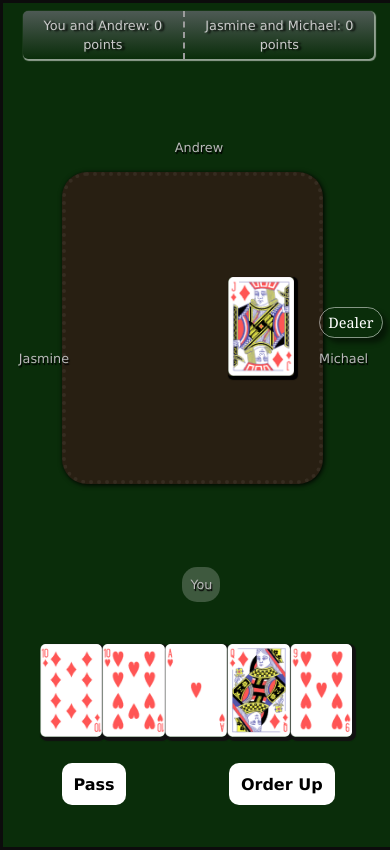
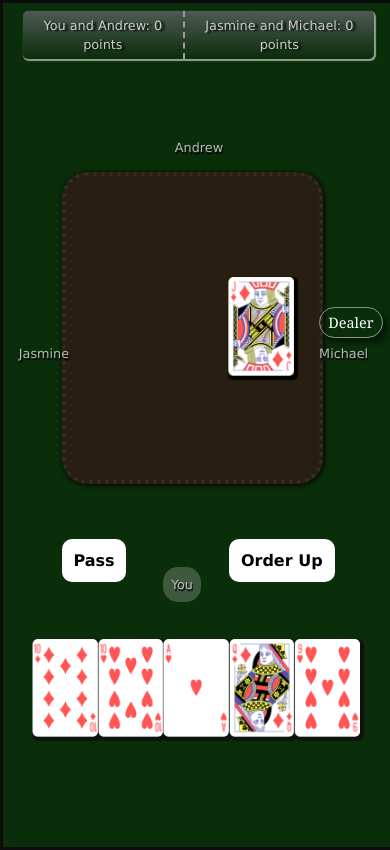
Before and after one commit to jasminealmassri/Euchre.Web, a React (Vite) app in the folder euchre-react/: page / in a window 390 px wide. Built offline with nearby package versions, Linux system fonts and the light colour scheme.

Commit message:
mobile view style fixesd

```diff
--- a/euchre-react/src/App.css
+++ b/euchre-react/src/App.css
@@ -30,6 +30,10 @@ p {
     width: 100%;
   }
 
+  .player-1-hand .card {
+    max-width: 19%;
+  }
+
   body {
     margin: 0;
     padding: 0;
@@ -58,10 +62,6 @@ p {
     left: 2%;
   }
 
-  .player-1-hand .card {
-    max-width: 3.9rem;
-  }
-
   .game .trick {
     height: 19rem;
     min-width: 65%;
@@ -79,16 +79,20 @@ p {
   #player-2-label,
   #player-3-label,
   #player-4-label {
-    z-index: 100;
+    z-index: 5;
+  }
+
+  .game .card:hover {
+    transform: translate(0%, 0%);
   }
 
   .game #player-1-label {
     bottom: 29%;
-    left: 46%;
+    left: 41%;
   }
 
   .game #player-2-label {
-    top: 40%;
+    top: 39.5%;
     left: 2%;
   }
 
@@ -99,18 +103,19 @@ p {
 
   .game #player-4-label {
     right: 3%;
-    top: 40%;
+    top: 39.5%;
   }
 
   .game .player-1-prompt {
     width: 70%;
     left: 15%;
-    top: 90%;
+    top: 63.5%;
+    z-index: 10;
   }
 
   .game .player-1-card {
     bottom: 0%;
-    left: 35%;
+    left: 36%;
   }
 
   .game .player-1-card .leadingCard {
@@ -129,7 +134,7 @@ p {
 
   .game .player-3-card {
     top: 2%;
-    left: 35%;
+    left: 36%;
   }
 
   .game .player-3-card .leadingCard {
@@ -171,7 +176,9 @@ p {
   }
 
   .game .endgame {
-    left: 22%;
+    left: 24%;
+    width: 60%;
+    font-size: 1.6rem;
   }
 
   .game .startNewGame {
```
